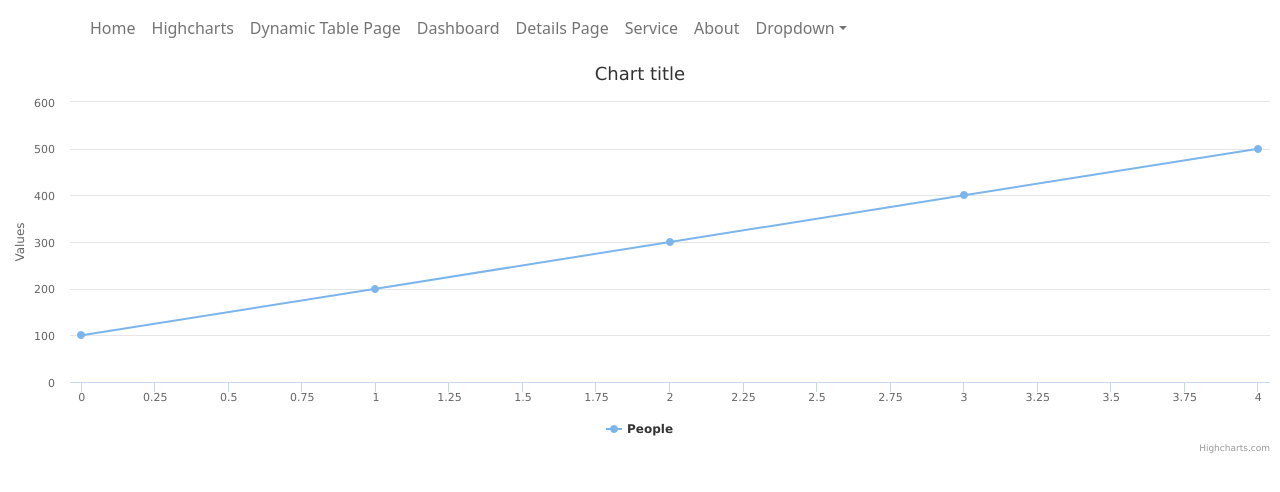
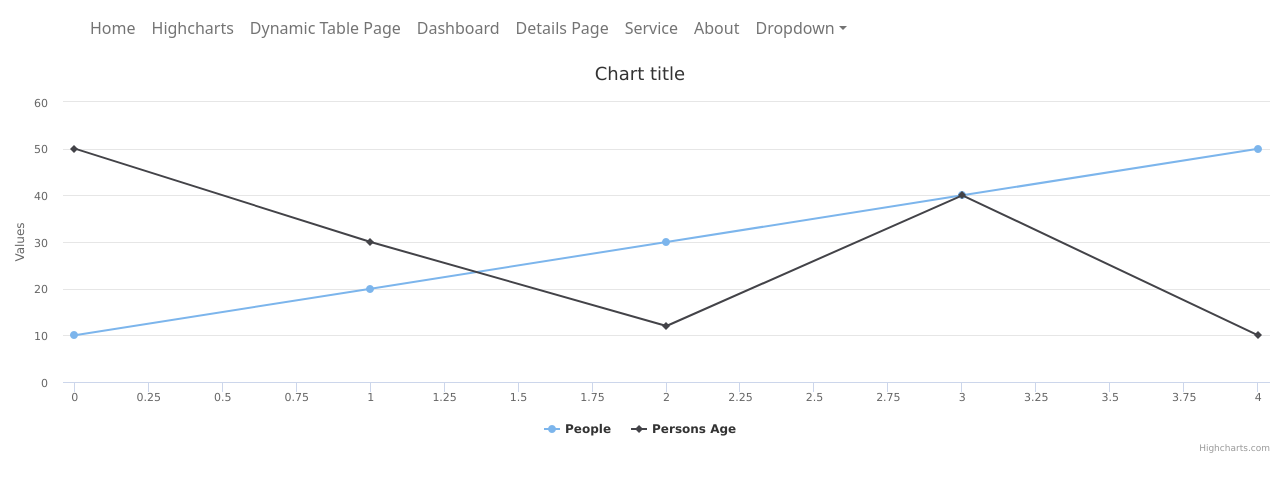
Before and after one commit to deakferi90/my_demo_app, a React (Create React App) app in the folder courses-fe/: page /highcharts in a window 1280 px wide. Shown: the top 492 px of the page. Built offline with nearby package versions, Linux system fonts and the light colour scheme.

Commit message:
added a series in Highchart

```diff
--- a/courses-fe/src/pages/Highchart/options.js
+++ b/courses-fe/src/pages/Highchart/options.js
@@ -1,6 +1,12 @@
 export const options = {
-    series: [{
-        name: 'People',
-        data: [100, 200, 300, 400, 500]
-    }]
+    series: [
+        {
+            name: 'People',
+            data: [10, 20, 30, 40, 50]
+        },
+        {
+            name: 'Persons Age',
+            data: [50, 30, 12, 40, 10]
+        },
+]
 }
```
